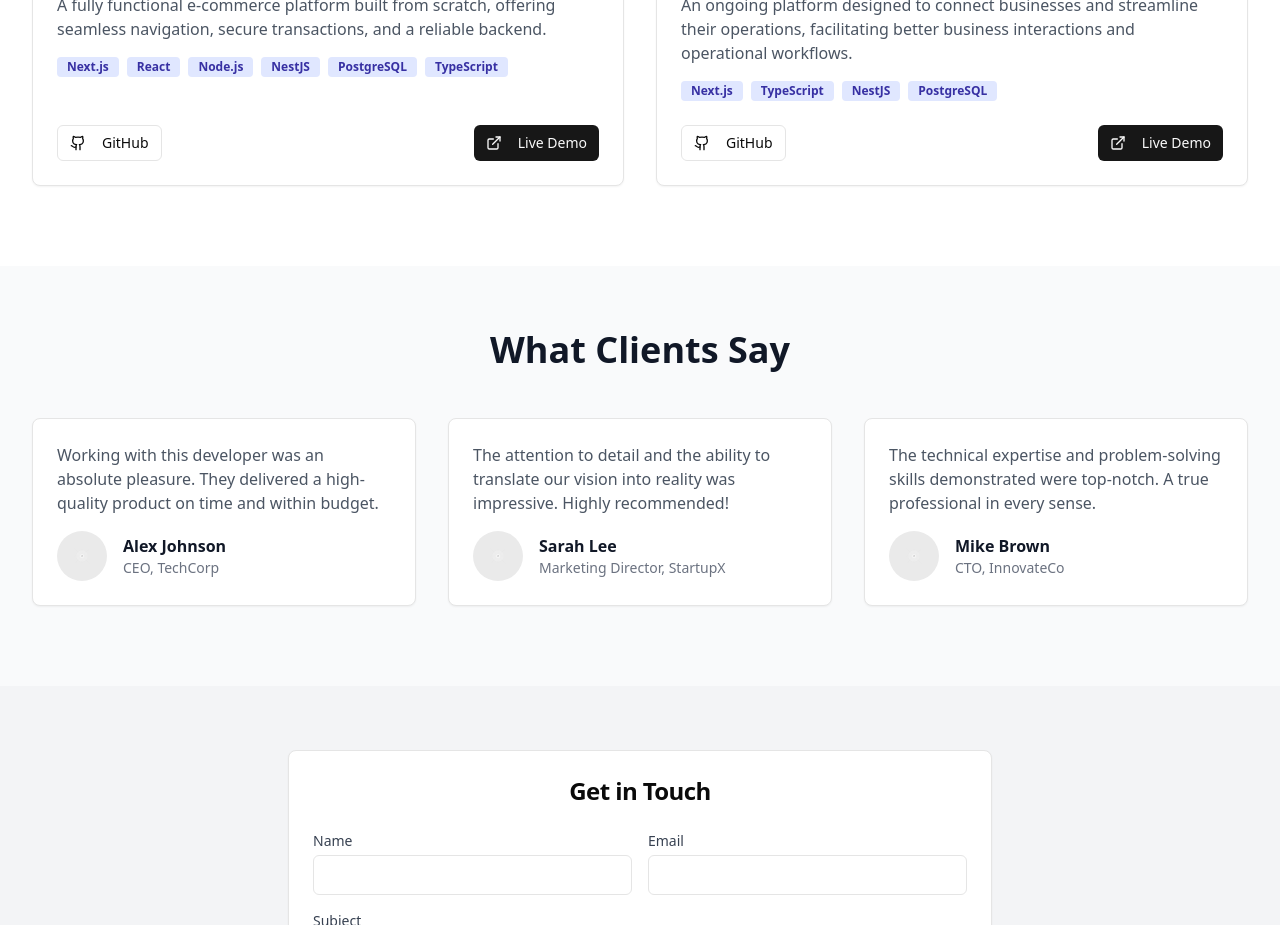
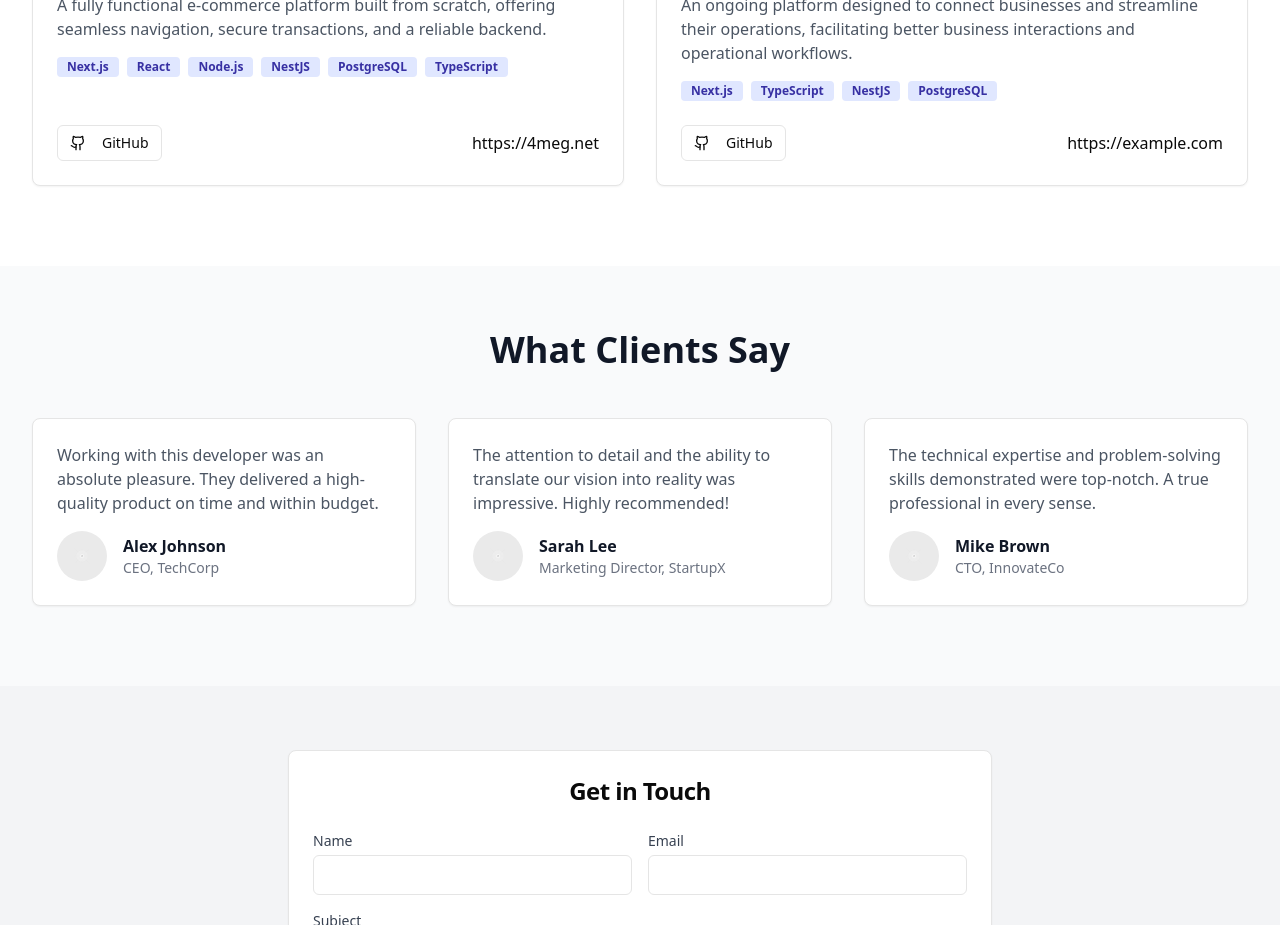
Before and after one commit to Ameriq8/my-portfolio, a Next.js app: page / in a window 1280 px wide. Shown: the part 2260-3185 px from the top of the page. Built offline with nearby package versions, Linux system fonts and the light colour scheme.

Commit message:
Redirect buttons fixed

```diff
--- a/src/components/projects.tsx
+++ b/src/components/projects.tsx
@@ -17,13 +17,21 @@ const tags = [
   'NestJS',
 ];
 
-const projects = [
+interface IProject {
+  title: string;
+  description: string;
+  image: string;
+  github?: string
+  live?: string;
+  tags: string[];
+}
+
+const projects: IProject[] = [
   {
     title: '4meg E-commerce Website',
     description:
       'A fully functional e-commerce platform built from scratch, offering seamless navigation, secure transactions, and a reliable backend.',
     image: '/4meg.png',
-    github: 'https://github.com',
     live: 'https://4meg.net',
     tags: ['Next.js', 'React', 'Node.js', 'NestJS', 'PostgreSQL', 'TypeScript'],
   },
@@ -32,7 +40,6 @@ const projects = [
     description:
       'An ongoing platform designed to connect businesses and streamline their operations, facilitating better business interactions and operational workflows.',
     image: '/placeholder.svg',
-    github: 'https://github.com',
     live: 'https://example.com',
     tags: ['Next.js', 'TypeScript', 'NestJS', 'PostgreSQL'],
   },
@@ -108,19 +115,25 @@ export function Projects() {
                     </div>
                   </CardContent>
                   <CardFooter className="flex justify-between">
+                    {project?.github ?? (
                       <Button
                         variant="outline"
                         size="sm"
+                        onClick={() => window.open(project.github, '_blank')}
                         className="flex items-center dark:border-gray-600 dark:text-gray-300 dark:hover:bg-gray-700"
                       >
                         <Github className="mr-2 h-4 w-4" /> GitHub
                       </Button>
+                    )}
+                    {project.live ?? (
                       <Button
                         size="sm"
+                        onClick={() => window.open(project.live, '_blank')}
                         className="flex items-center dark:bg-indigo-600 dark:text-white dark:hover:bg-indigo-700"
                       >
                         <ExternalLink className="mr-2 h-4 w-4" /> Live Demo
                       </Button>
+                    )}
                   </CardFooter>
                 </Card>
               </motion.div>
```
Lines whose indentation alone changed are shown as unchanged.
